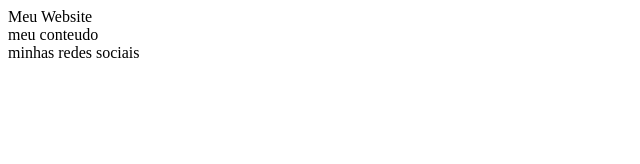
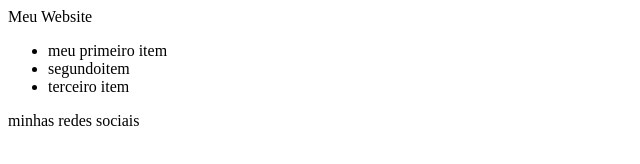
Before and after one commit to carollinemv/aulas-git, a plain HTML site: page src/index.html in a window 1280 px wide. Shown: the whole page, without its empty margins (0-640 px from the left). Drawn offline with Linux system fonts and the light colour scheme.

Commit message:
atualizando conteúdo principal do site

```diff
--- a/src/index.html
+++ b/src/index.html
@@ -8,7 +8,13 @@
 </head>
 <body>
     <header>Meu Website</header>
-    <main>meu conteudo</main>
+    <main> <div>
+        <ul>
+            <li>meu primeiro item</li>
+            <li>segundoitem</li>
+            <li>terceiro item</li>
+        </ul>
+    </div></main>
     <footer>minhas redes sociais</footer>
 </body>
 </html>
```
